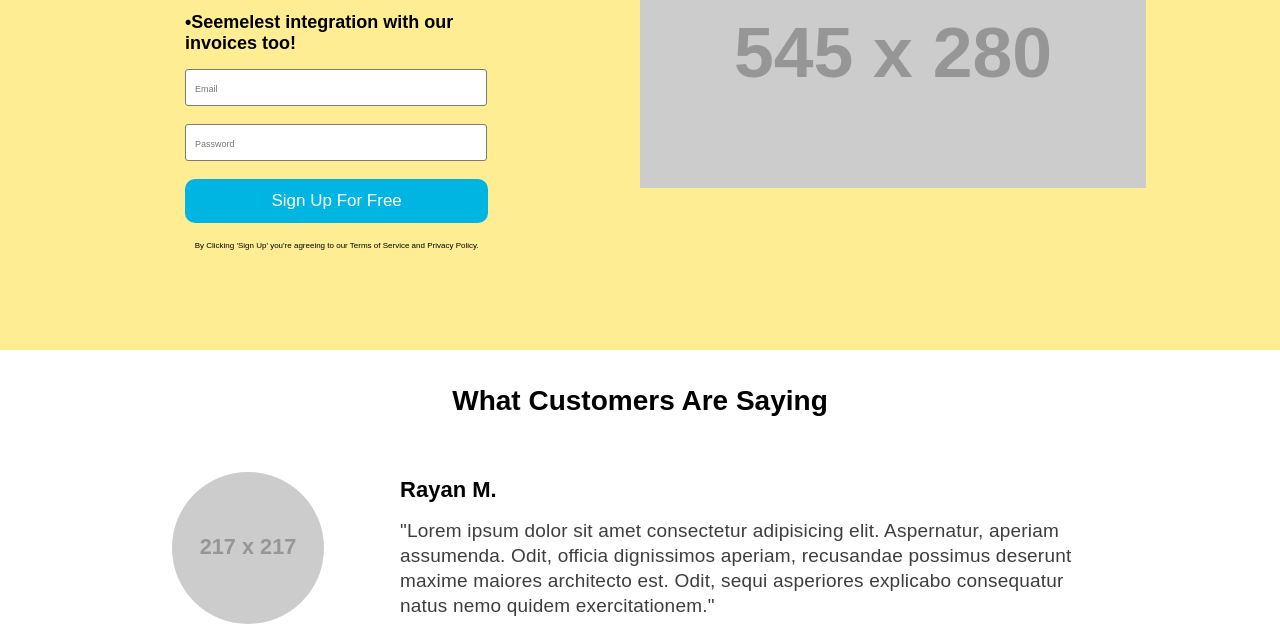
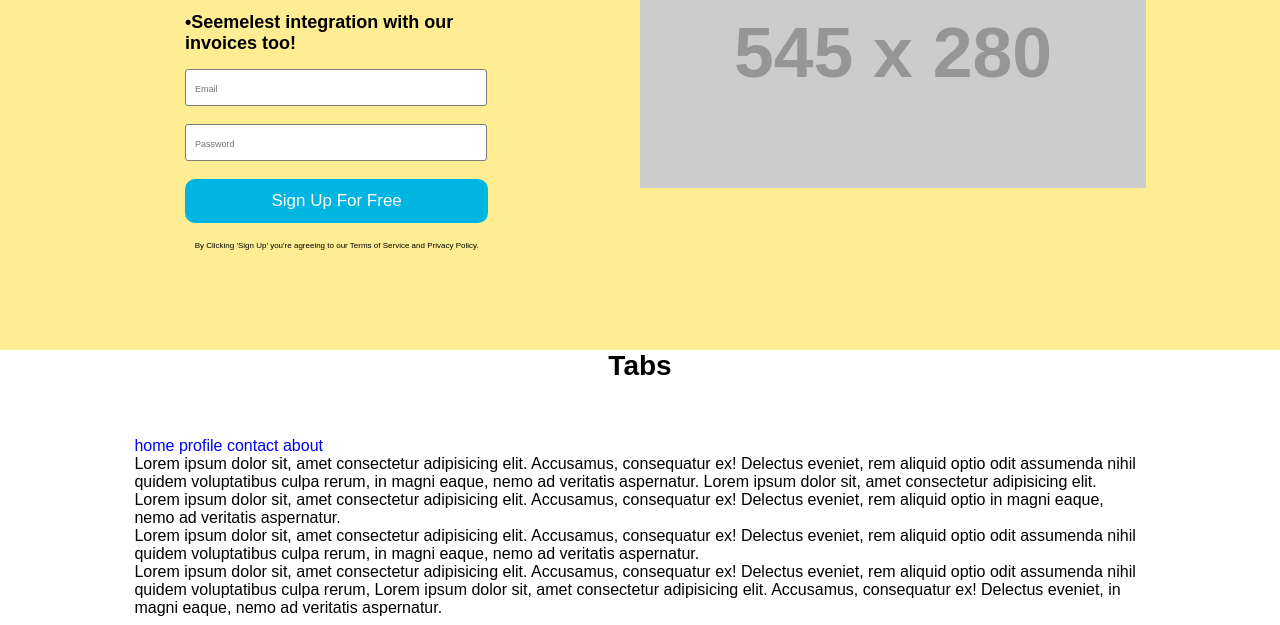
Before and after one commit to lihereshma/time-tracker-template, a plain HTML site: page index.html in a window 1280 px wide. Shown: the part 327-952 px from the top of the page. Drawn offline with Linux system fonts and the light colour scheme; placeholder pictures from the web are drawn by us.

Commit message:
tabs section added

```diff
--- a/index.html
+++ b/index.html
@@ -68,6 +68,59 @@
         </div>
       </section>
       <!--banner section end-->
+
+      <!-- Tabs section start -->
+      <section class="tabs">
+        <div class="wrapper">
+          <h3>tabs</h3>
+          <!--Tabs list start-->
+          <ul class="tab-list">
+            <li class="tab active-tab">
+              <a href="#FIXME" title="Home">home</a>
+            </li>
+            <li class="tab">
+              <a href="#FIXME" title="Profile">profile</a>
+            </li>
+            <li class="tab">
+              <a href="#FIXME" title="Contact">contact</a>
+            </li>
+            <li class="tab">
+              <a href="#FIXME" title="About">about</a>
+            </li>
+          </ul>
+          <!--Tabs list end-->
+          <!--Tabs content start-->
+          <ul class="tab-content">
+            <li class="content active-content" data-attribute="home">
+              <p>
+                Lorem ipsum dolor sit, amet consectetur adipisicing elit. Accusamus, consequatur ex! Delectus eveniet,
+                rem aliquid optio odit assumenda nihil quidem voluptatibus culpa rerum, in magni eaque, nemo ad veritatis aspernatur.
+                Lorem ipsum dolor sit, amet consectetur adipisicing elit.
+              </p>
+            </li>
+            <li class="content" data-attribute="about">
+              <p>
+                Lorem ipsum dolor sit, amet consectetur adipisicing elit. Accusamus, consequatur ex! Delectus eveniet,
+                rem aliquid optio in magni eaque, nemo ad veritatis aspernatur.
+              </p>
+            </li>
+            <li class="content" data-attribute="profile">
+              <p>
+                Lorem ipsum dolor sit, amet consectetur adipisicing elit. Accusamus, consequatur ex! Delectus eveniet,
+                rem aliquid optio odit assumenda nihil quidem voluptatibus culpa rerum, in magni eaque, nemo ad veritatis aspernatur.
+              </p>
+            </li>
+            <li class="content" data-attribute="contact">
+              <p>
+                Lorem ipsum dolor sit, amet consectetur adipisicing elit. Accusamus, consequatur ex! Delectus eveniet,
+                rem aliquid optio odit assumenda nihil quidem voluptatibus culpa rerum, Lorem ipsum dolor sit, amet consectetur adipisicing elit. Accusamus, consequatur ex! Delectus eveniet, in magni eaque, nemo ad veritatis aspernatur.
+              </p>
+            </li>
+          </ul>
+          <!--Tabs content start-->
+        </div>
+      </section>
+      <!-- Tabs section start -->
 
       <!--customers section start-->
       <section class="customers">
```
